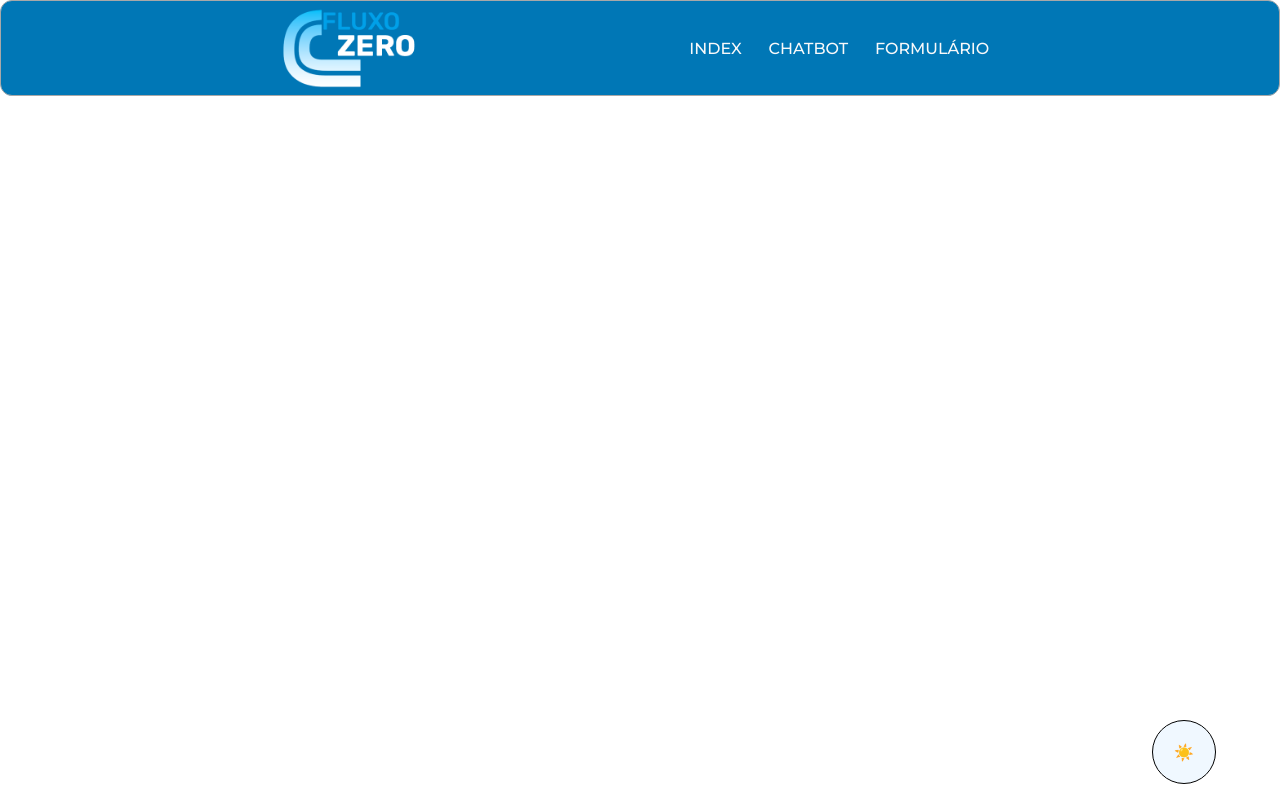
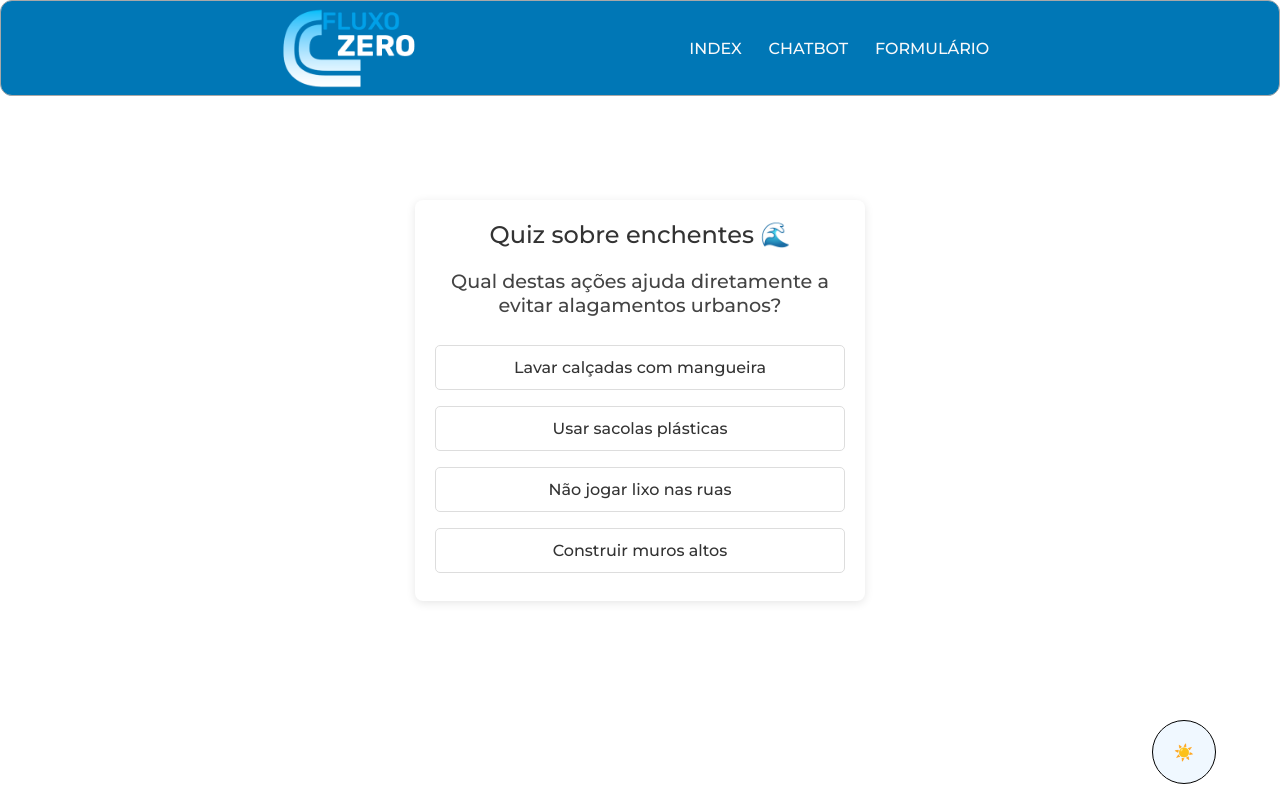
Before and after one commit to Global-Solution-Fluxo-Zero/FrontEnd-WebDesign, a plain HTML site: page pages/quiz.html in a window 1280 px wide. Shown: the top 800 px of the page. Drawn offline with Linux system fonts and the light colour scheme.

Commit message:
quiz terminado

```diff
--- a/pages/quiz.html
+++ b/pages/quiz.html
@@ -43,7 +43,15 @@
     </div>
 
     <section class="quiz-section">
-
+        <div class="quiz-container">
+            <h1>Quiz sobre enchentes 🌊</h1>
+            <div id="quiz">
+                <div id="question"></div>
+                <div id="options"></div>
+            </div>
+            <button id="next-button" class="hidden">Next Question</button>
+            <button id="restart-button" class="hidden">Restart Quiz</button>
+        </div>
     </section>
 
     <footer>
@@ -88,7 +96,7 @@
     </footer>
     <script src="../src/js/change-color.js"></script>
     <script src="../src/js/hamburguer.js"></script>
-    <script src="../src/js/forms.js"></script>
+    <script src="../src/js/quiz.js"></script>
 </body>
 
 </html>
--- a/src/css/quiz.css
+++ b/src/css/quiz.css
@@ -1,3 +1,80 @@
 .quiz-section {
     height: 100vh;
+    display: flex;
+    justify-content: center;
+    align-items: center;
 }
+
+.quiz-container {
+    background-color: #ffffff;
+    padding: 20px;
+    border-radius: 8px;
+    width: 100%;
+    max-width: 450px;
+    box-shadow: 0 2px 10px rgba(0, 0, 0, 0.1);
+    text-align: center;
+    font-size: 1.1rem;
+    color: #333;
+}
+
+h1 {
+    font-size: 1.5rem;
+    margin-bottom: 20px;
+    color: #333;
+    font-weight: normal;
+}
+
+/* Question and Options Styles */
+#question {
+    font-size: 1.2rem;
+    margin-bottom: 20px;
+    color: #444;
+}
+
+#options button {
+    width: 100%;
+    padding: 12px;
+    margin: 8px 0;
+    border: 1px solid #ddd;
+    border-radius: 5px;
+    background-color: #ffffff;
+    color: #333;
+    font-size: 1rem;
+    cursor: pointer;
+    transition: all 0.3s ease;
+    outline: none;
+}
+
+#options button:hover {
+    background-color: #9297b3;
+}
+
+#options button.correct {
+    background-color: #28a745;
+    color: #fff;
+}
+
+#options button.wrong {
+    background-color: #dc3545;
+    color: #fff;
+}
+
+.hidden {
+    display: none;
+}
+
+/* Responsive Design */
+@media (max-width: 480px) {
+    .quiz-container {
+        padding: 15px;
+        width: 100%;
+    }
+
+    #question {
+        font-size: 1rem;
+    }
+
+    #options button {
+        font-size: 0.9rem;
+    }
+}
--- a/src/js/quiz.js
+++ b/src/js/quiz.js
@@ -0,0 +1,204 @@
+let currentQuestion = 0;
+let questionsQuiz = [
+    {
+        "type": "multiple",
+        "difficulty": "easy",
+        "category": "General Knowledge",
+        "question": "Qual destas ações ajuda diretamente a evitar alagamentos urbanos?",
+        "correct_answer": "Não jogar lixo nas ruas",
+        "incorrect_answers": [
+            "Lavar calçadas com mangueira",
+            "Construir muros altos",
+            "Usar sacolas plásticas"
+        ]
+    },
+    {
+        "type": "multiple",
+        "difficulty": "medium",
+        "category": "Environment",
+        "question": "O que é uma ‘área de permeabilidade do solo’?",
+        "correct_answer": "Área onde a água da chuva pode infiltrar no solo",
+        "incorrect_answers": [
+            "Área usada para estacionamento",
+            "Região sem cobertura vegetal",
+            "Local onde ocorrem alagamentos frequentes"
+        ]
+    },
+    {
+        "type": "multiple",
+        "difficulty": "medium",
+        "category": "Environment",
+        "question": "Qual medida urbana contribui para evitar enchentes?",
+        "correct_answer": "Instalação de jardins de chuva",
+        "incorrect_answers": [
+            "Aumento de calçamento impermeável",
+            "Cobertura de rios com concreto",
+            "Retirada de áreas verdes"
+        ]
+    },
+    {
+        "type": "multiple",
+        "difficulty": "hard",
+        "category": "Environment",
+        "question": "Qual é a função principal dos bueiros nas cidades?",
+        "correct_answer": "Coletar e escoar a água da chuva",
+        "incorrect_answers": [
+            "Servir como canal para esgoto doméstico",
+            "Armazenar água potável",
+            "Reduzir a poluição do ar"
+        ]
+    },
+    {
+        "type": "multiple",
+        "difficulty": "easy",
+        "category": "General Knowledge",
+        "question": "Por que não se deve jogar lixo em rios e córregos?",
+        "correct_answer": "Porque contribui para o entupimento e alagamentos",
+        "incorrect_answers": [
+            "Porque deixa a água mais salgada",
+            "Porque pode causar secas",
+            "Porque atrai mosquitos"
+        ]
+    },
+    {
+        "type": "multiple",
+        "difficulty": "medium",
+        "category": "Environment",
+        "question": "Como as árvores ajudam a reduzir enchentes?",
+        "correct_answer": "Facilitam a infiltração da água no solo",
+        "incorrect_answers": [
+            "Criam sombras que secam a água",
+            "Retêm o lixo nas calçadas",
+            "Diminuem a velocidade da chuva"
+        ]
+    },
+    {
+        "type": "multiple",
+        "difficulty": "hard",
+        "category": "Environment",
+        "question": "Qual dessas soluções é baseada na infraestrutura verde?",
+        "correct_answer": "Construção de telhados verdes",
+        "incorrect_answers": [
+            "Ampliação de ruas asfaltadas",
+            "Instalação de cercas de concreto",
+            "Uso de sistemas de ar condicionado"
+        ]
+    },
+    {
+        "type": "multiple",
+        "difficulty": "medium",
+        "category": "Environment",
+        "question": "O que significa dizer que um solo está impermeabilizado?",
+        "correct_answer": "A água da chuva não consegue infiltrar nele",
+        "incorrect_answers": [
+            "Ele está protegido contra erosão",
+            "É mais fértil que o normal",
+            "Absorve mais água que o natural"
+        ]
+    },
+    {
+        "type": "multiple",
+        "difficulty": "hard",
+        "category": "Environment",
+        "question": "Qual é a principal causa dos alagamentos em centros urbanos?",
+        "correct_answer": "Impermeabilização excessiva do solo",
+        "incorrect_answers": [
+            "Quantidade de chuva constante",
+            "Pouca arborização em áreas rurais",
+            "Ausência de bueiros com tampa"
+        ]
+    },
+    {
+        "type": "multiple",
+        "difficulty": "easy",
+        "category": "General Knowledge",
+        "question": "Uma atitude cidadã para ajudar a prevenir enchentes é:",
+        "correct_answer": "Separar e descartar corretamente o lixo",
+        "incorrect_answers": [
+            "Acumular entulho no quintal",
+            "Queimar folhas secas na rua",
+            "Usar mais plásticos no dia a dia"
+        ]
+    }
+]
+let score = 0;
+
+const questionElement = document.getElementById("question");
+const optionsElement = document.getElementById("options");
+const nextButton = document.getElementById("next-button");
+const restartButton = document.getElementById("restart-button");
+
+function loadQuestion() {
+    if (currentQuestion < questionsQuiz.length) {
+        const currentQuiz = questionsQuiz[currentQuestion];
+        questionElement.textContent = currentQuiz.question;
+        optionsElement.innerHTML = "";
+
+        const allOptions = [...currentQuiz.incorrect_answers, currentQuiz.correct_answer];
+        shuffleArray(allOptions);
+
+        allOptions.forEach((option, index) => {
+            const button = document.createElement("button");
+            button.textContent = option;
+            button.addEventListener("click", () => selectAnswer(option, currentQuiz.correct_answer));
+            optionsElement.appendChild(button);
+        });
+
+        nextButton.classList.add("hidden");
+    } else {
+        mensagem = ""
+        if (score > 7){
+            mensagem = "\nParabéns, você está devidamente conscientizado."
+        } else if (score > 5) {
+            mensagem = "\nParabéns, você sabe os conceitos fundamentais da conscientização."
+        } else {
+            mensagem = "\nQue pena... É necessário rever os seus conceitos."
+        }
+
+        questionElement.textContent = `Quiz Completo! 🎉 O seu Score é: ${score} de ${questionsQuiz.length}. ${mensagem}`;
+        optionsElement.innerHTML = "";
+        nextButton.classList.add("hidden");
+        restartButton.classList.remove("hidden");
+    }
+}
+
+function shuffleArray(array) {
+    for (let i = array.length - 1; i > 0; i--) {
+        const j = Math.floor(Math.random() * (i + 1));
+        [array[i], array[j]] = [array[j], array[i]];
+    }
+    return array;
+}
+
+function selectAnswer(selectedOption, correctOption) {
+    const buttons = optionsElement.querySelectorAll("button");
+    buttons.forEach((button) => {
+        button.disabled = true;
+        if (button.textContent === correctOption) {
+            button.classList.add("correct");
+        } else if (button.textContent === selectedOption) {
+            button.classList.add("wrong");
+        }
+    });
+
+    if (selectedOption === correctOption) {
+        score++;
+    }
+
+    nextButton.classList.remove("hidden");
+}
+
+nextButton.addEventListener("click", () => {
+    currentQuestion++;
+    loadQuestion();
+});
+
+restartButton.addEventListener("click", () => {
+    currentQuestion = 0;
+    score = 0;
+    loadQuestion();
+    restartButton.classList.add("hidden");
+    nextButton.classList.add("hidden");
+});
+
+loadQuestion();
```
